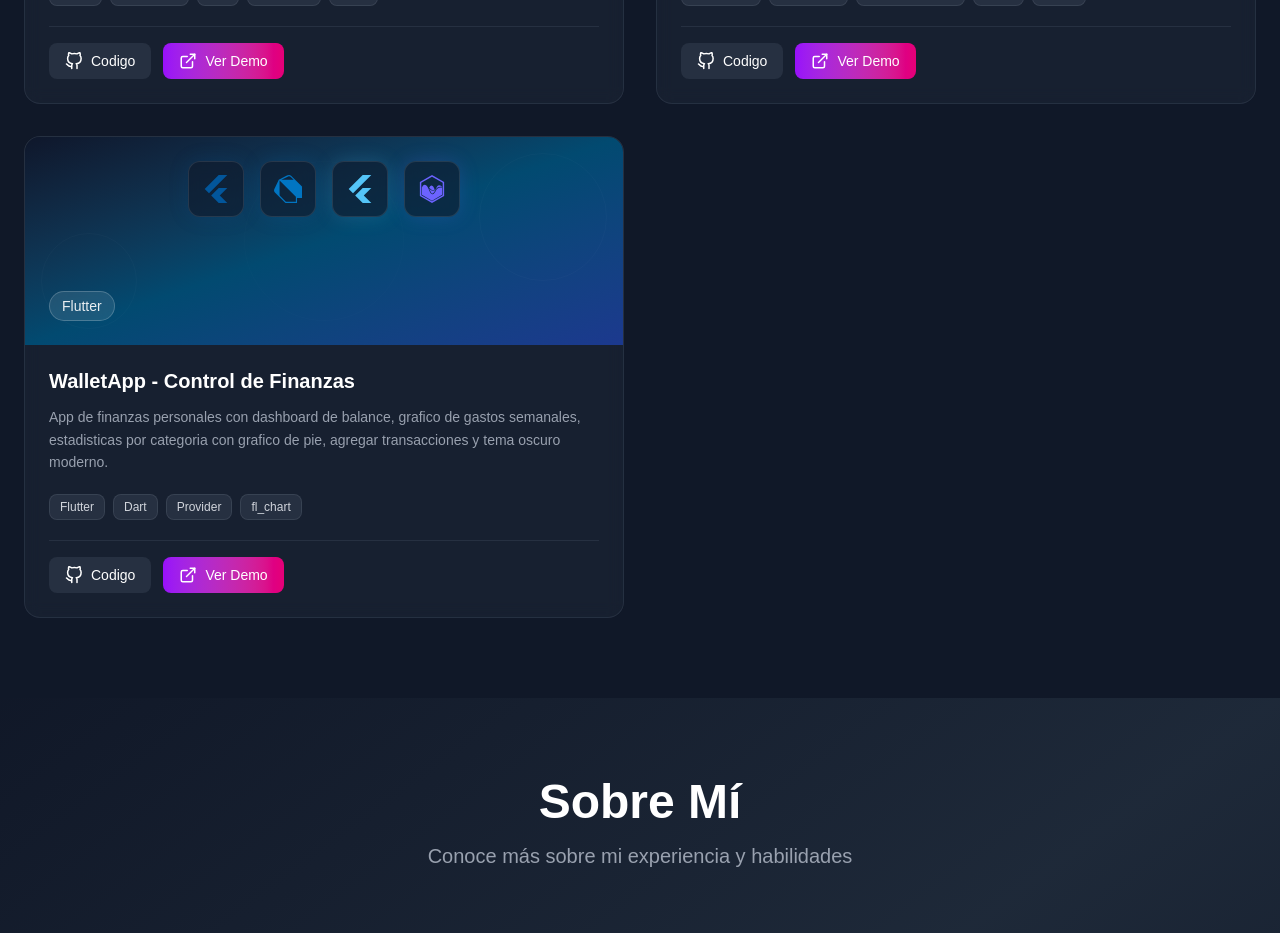
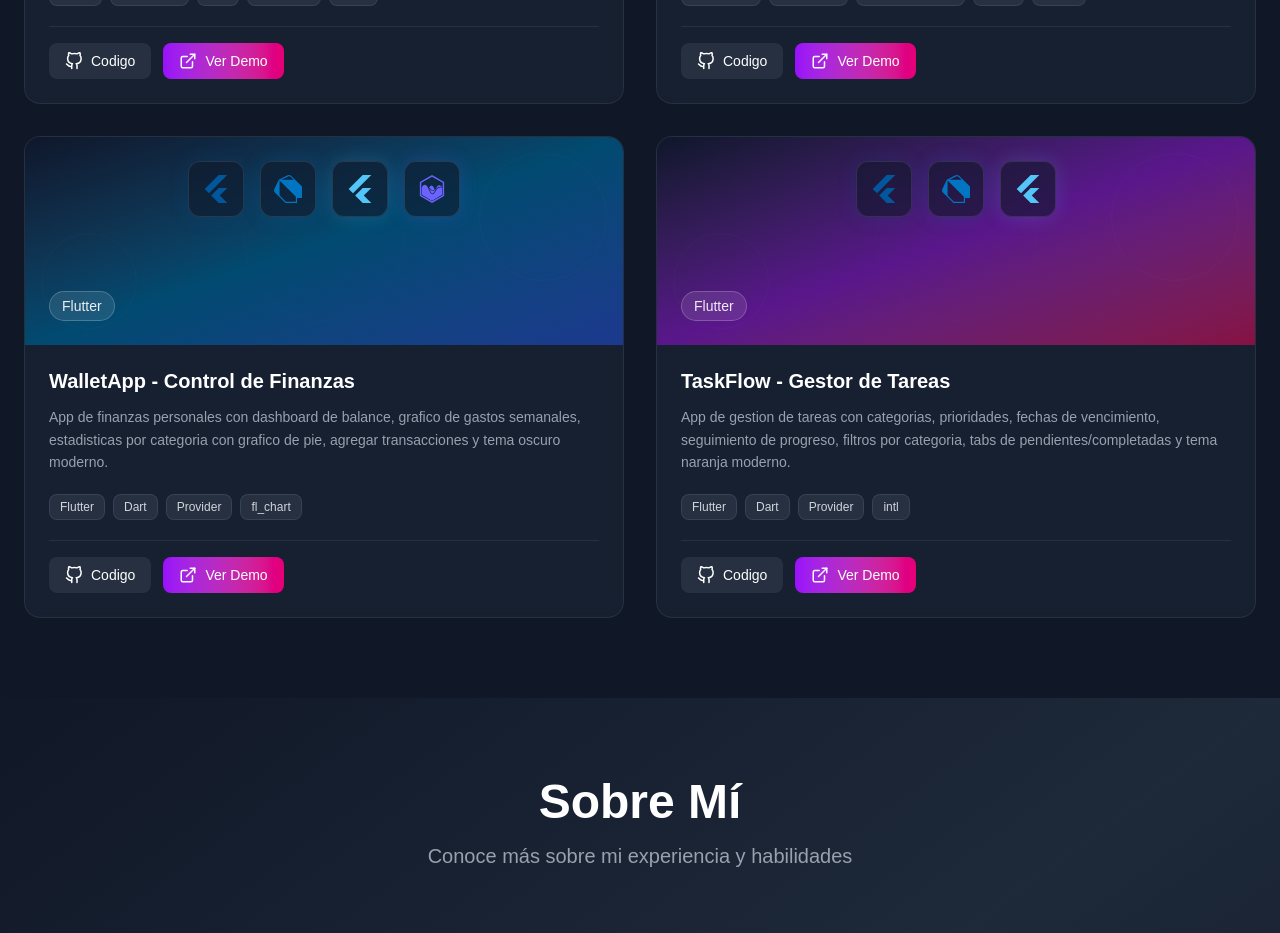
Before and after one commit to julianbecerra13/portafolio, a Next.js app: page / in a window 1280 px wide. Shown: the part 3900-4833 px from the top of the page. Built offline with nearby package versions, Linux system fonts and the light colour scheme.

Commit message:
Add TaskFlow project to portfolio

```diff
--- a/content/projects-data.ts
+++ b/content/projects-data.ts
@@ -59,6 +59,16 @@ export const projects: Project[] = [
     imageUrl: "/projects/wallet-app.jpg",
     githubUrl: "https://github.com/julianbecerra13/wallet-app",
     liveUrl: "https://cute-speculoos-24ffb9.netlify.app",
+    featured: true,
+  },
+  {
+    id: 6,
+    title: "TaskFlow - Gestor de Tareas",
+    description: "App de gestion de tareas con categorias, prioridades, fechas de vencimiento, seguimiento de progreso, filtros por categoria, tabs de pendientes/completadas y tema naranja moderno.",
+    technologies: ["Flutter", "Dart", "Provider", "intl"],
+    imageUrl: "/projects/task-flow.jpg",
+    githubUrl: "https://github.com/julianbecerra13/task-flow",
+    liveUrl: "https://joyful-crumble-b0d334.netlify.app",
     featured: true,
   },
 ];
```
